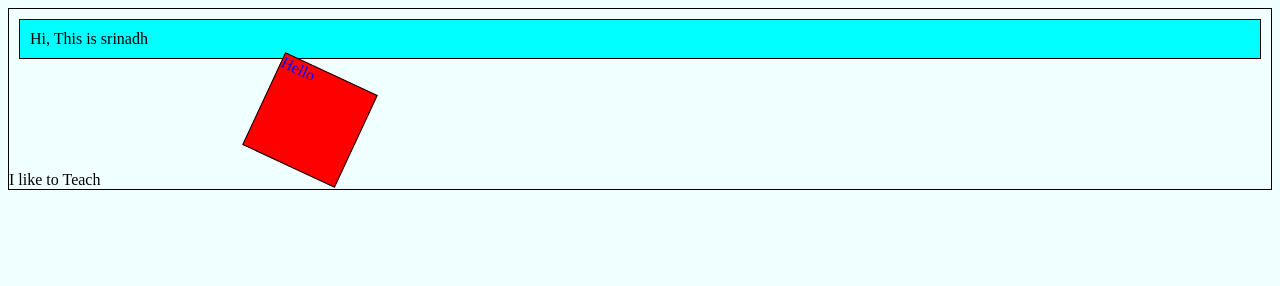
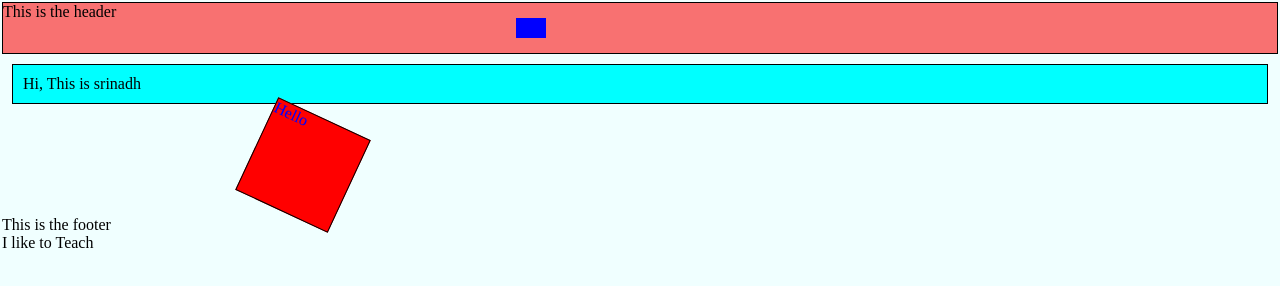
Before and after one commit to srinadhsomasani/student-site-sample, a plain HTML site: page index.html in a window 1280 px wide. Drawn offline with Linux system fonts and the light colour scheme.

Commit message:
update: CSS

```diff
--- a/index.html
+++ b/index.html
@@ -10,8 +10,18 @@
 </head>
 
 <body>
-    <div class="main-div">Hi, This is srinadh </div>
-    <div class="sub-div">Hello</div>
+    <header>
+        This is the header
+        <div class="toggle-button"> </div>
+    </header>
+    <section>
+        <div class="main-div">Hi, This is srinadh </div>
+        <div class="sub-div">Hello</div>
+    </section>
+    <footer>
+        This is the footer
+    </footer>
+
 
     <div>I like to Teach </div>
 </body>
--- a/styles.css
+++ b/styles.css
@@ -1,8 +1,30 @@
 body {
     background-color: azure;
-    border: 1px solid black;
+    /* border: 1px solid black; */
     /* border */
     /* padding: 10rem; */
+    margin: 2px;
+}
+
+header {
+    display: flex;
+    background-color: #f87171;
+    height: 50px;
+    /* align-items: flex-end; */
+    border: 1px solid black;
+}
+
+.toggle-button {
+    /* position: relative; */
+    background-color: blue;
+    align-items: flex-end;
+    display: flex;
+    padding-left: 10px;
+    margin-top: 15px;
+    margin-left: 400px;
+    width: 20px;
+    height: 20px;
+    align-content: center;
 }
 
 .main-div {
```
